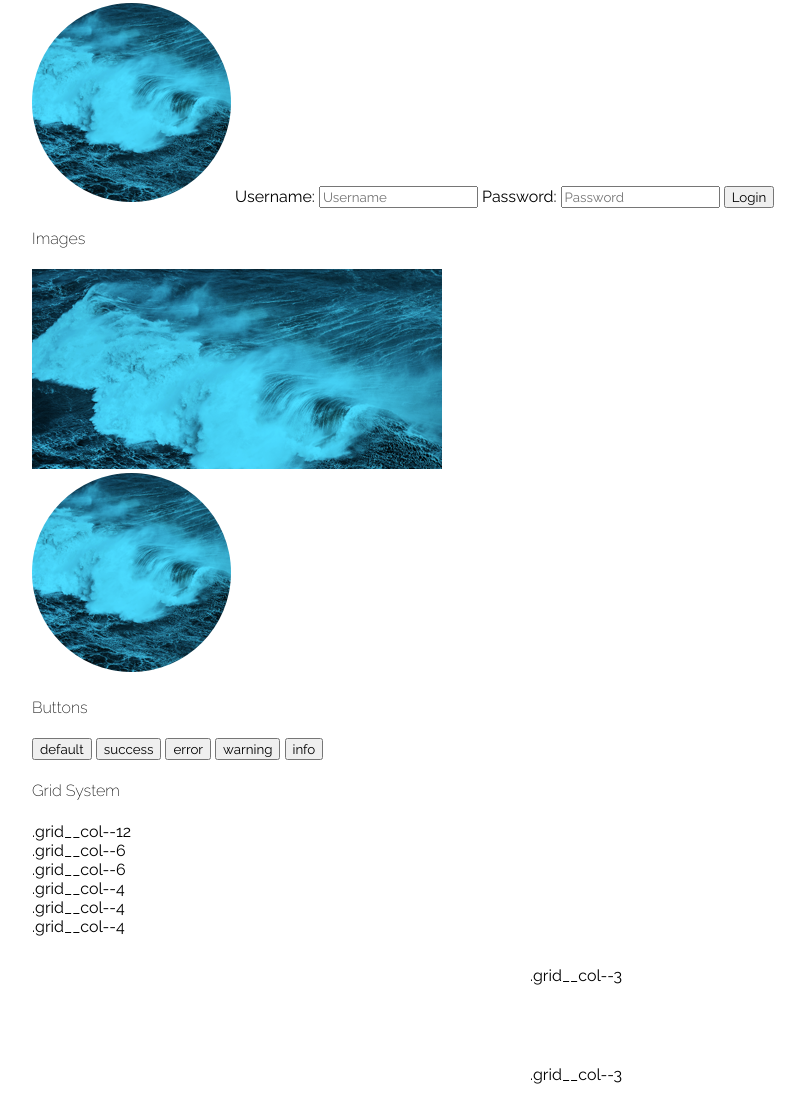
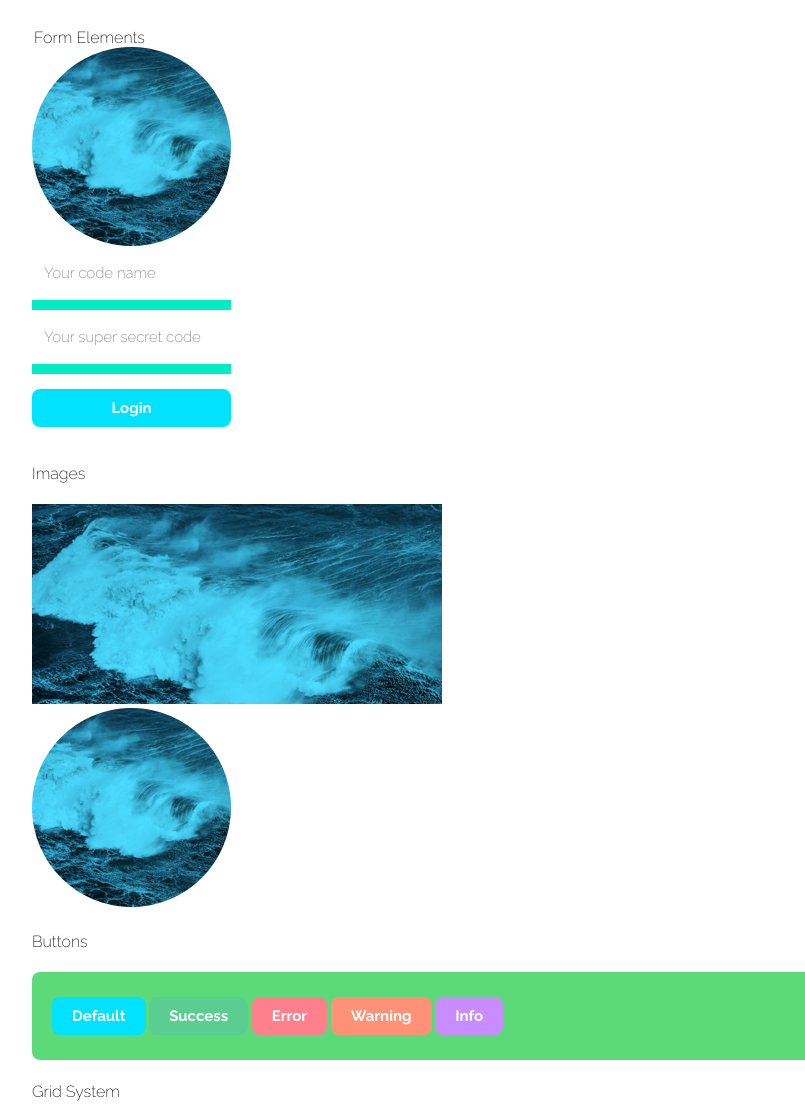
Before and after one commit to soumyag94/web-design, a plain HTML site: page index.html in a window 1280 px wide. Shown: the part 1019-2136 px from the top of the page, without its empty margins (64-869 px from the left). Drawn offline with Linux system fonts and the light colour scheme.

Commit message:
forms, buttons, images left and grid and MQ

```diff
--- a/index.html
+++ b/index.html
@@ -50,9 +50,9 @@
           <legend id="forms" class="headline--secondary">Form Elements</legend>
           <img class="img--avatar" src="images/avatar.png" alt="Avatar">
           <label class="form__label--hidden" for="username">Username:</label>
-          <input class="form__input" type="text" id="username" placeholder="Username">
+          <input class="form__input" type="text" id="username" placeholder="Your code name">
           <label class="form__label--hidden" for="password">Password:</label>
-          <input class="form__input" type="password" id="password" placeholder="Password">
+          <input class="form__input" type="password" id="password" placeholder="Your super secret code">
           <button class="btn--default theme__colors" type="submit" value="Login">Login</button>
         </form>
       </div>
--- a/scss/components/_buttons.scss
+++ b/scss/components/_buttons.scss
@@ -0,0 +1,23 @@
+
+.btn {
+  &--default {
+  @extend .btn;
+  background-color: $aqua;
+  }
+  &--success {
+  @extend .btn;
+  background-color: $emerald;
+  }
+  &--error {
+  @extend .btn;
+  background-color: $geraldine;
+  }
+  &--warning {
+  @extend .btn;
+  background-color: $vivd-tangerine;
+  }
+  &--info {
+  @extend .btn;
+  background-color: $heliotope-purple;
+  }
+}
--- a/scss/components/_forms.scss
+++ b/scss/components/_forms.scss
@@ -0,0 +1,15 @@
+.form {
+  @include flexbox(column, wrap, space-around,flex-start);
+  &__input {
+    @include font-styling(30px, lighter, $font-s:15px);
+  border: none;
+  border-bottom: solid 10px $bright-turquoise;
+  padding: 12px;
+}
+&__label--hidden {
+  display:none;
+}
+&__input:focus {
+  box-shadow: 0;
+}
+}
--- a/scss/components/_grid-system.scss
+++ b/scss/components/_grid-system.scss
@@ -2,3 +2,13 @@
 .grid__row {
     @include flexbox(column, wrap, flex-start);
 }
+.grid {
+  @include flexbox(column, wrap, flex-start);
+}
+
+.grid__col {
+  &--12{
+  @extend .btn;
+  background-color: $pastel-green-12;
+}
+}
--- a/scss/components/_nav.scss
+++ b/scss/components/_nav.scss
@@ -1,11 +1,9 @@
 .nav {
-
-  list-style: none;
-  padding: 10px;
-  font-size: 1.5em;
-  margin: 0 auto;
-  color: black;
-  font-weight: lighter;
+@extend %nav;
+  &__item {
+    text-align: center;
+    margin: 20px;
+    padding: 5px;
     a, a:visited {
       text-decoration: none;
       color: inherit;
@@ -16,10 +14,6 @@
       padding: 15px;
       border-radius: 5%;
     }
-  &__item {
-    text-align: center;
-    margin: 20px;
-    padding: 5px;
   }
 }
 // Navgigation logo
--- a/scss/utilities/_extends.scss
+++ b/scss/utilities/_extends.scss
@@ -0,0 +1,11 @@
+.btn {
+  @include font-styling($font-w:bold, $font-s:15px);
+  border: none;
+  color: white;
+  padding: 10px 20px;
+  border-radius: 8px;
+  margin: 15px 0;
+  &::first-letter{
+    text-transform: capitalize;
+  }
+}
--- a/scss/utilities/_placeholders.scss
+++ b/scss/utilities/_placeholders.scss
@@ -1 +1,10 @@
 //Links, images, headlines, nav items
+
+%nav {
+  list-style: none;
+  padding: 10px;
+  font-size: 1.5em;
+  margin: 0 auto;
+  color: black;
+  font-weight: lighter;
+}
```
Also changed, not shown: css/application.css, 1 other file. Lines whose indentation alone changed are shown as unchanged.
